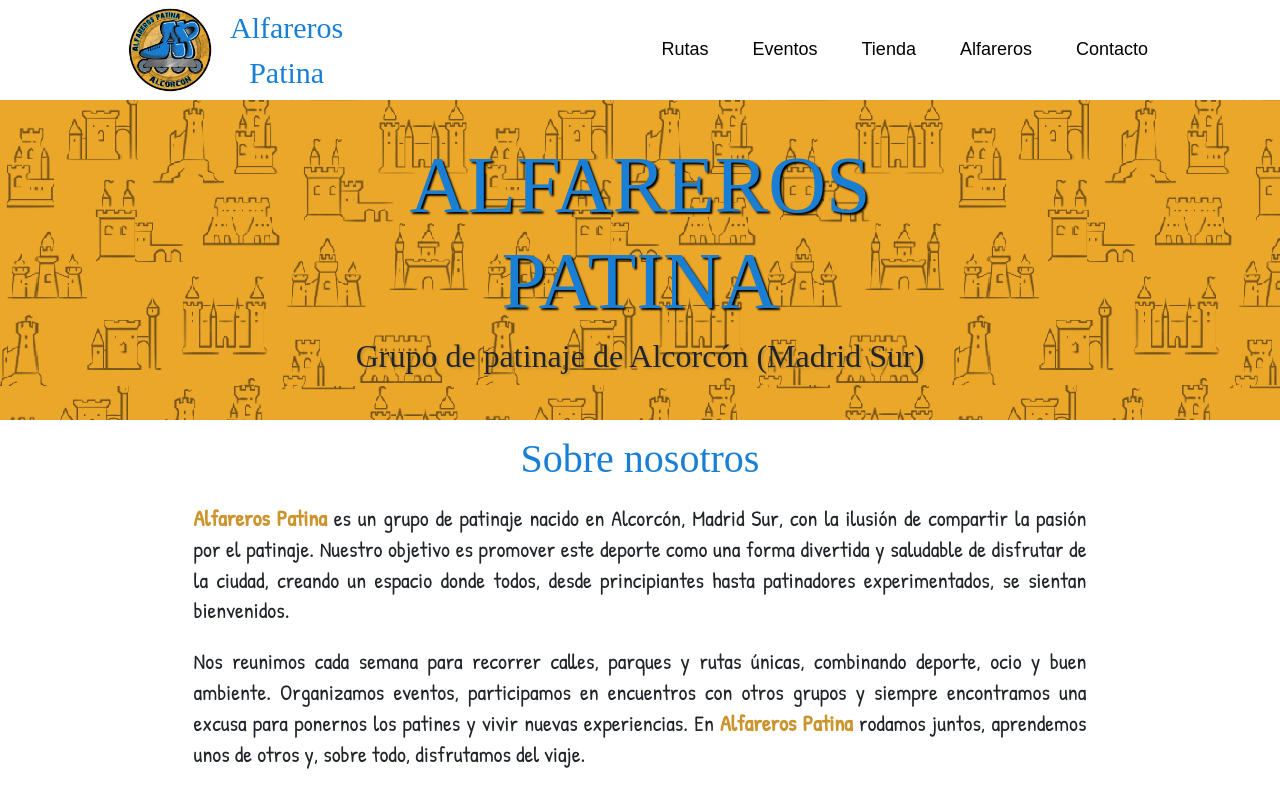
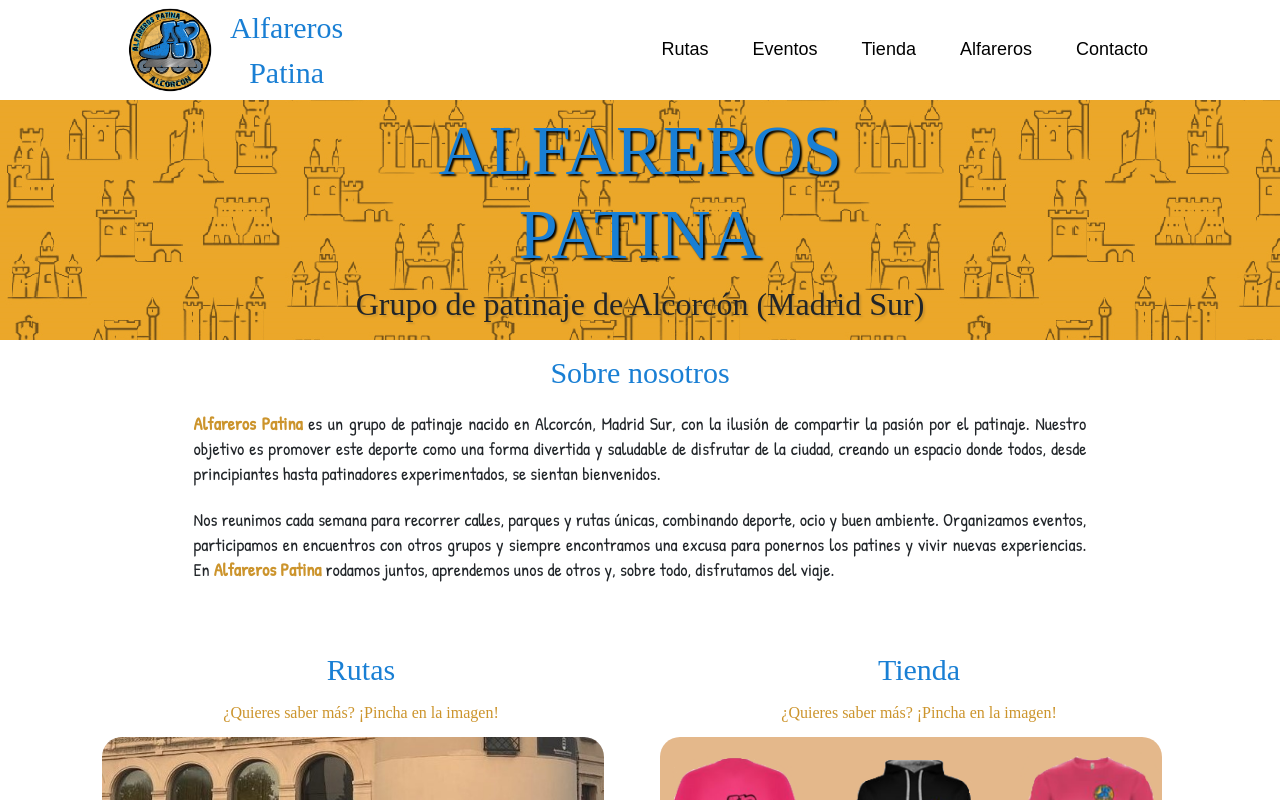
Before and after one commit to CHIPIXB/alfareros-patina, an Angular app: page / in a window 1280 px wide. Shown: the top 800 px of the page. Built offline with nearby package versions, Linux system fonts and the light colour scheme; a web font is replaced by a local one.

Commit message:
cambiado el tamaño del hero en todas las pages, me parecia demasiado grande

```diff
--- a/src/app/pages/alfareros/alfareros.css
+++ b/src/app/pages/alfareros/alfareros.css
@@ -8,7 +8,7 @@
 .fondo-hero {
     background-image: url(../../../assets/img/hero.png);
     width: 100%;
-    height: 40vh;
+    height: 30vh;
     position: relative;
 }
 
--- a/src/app/pages/contacto/contacto.css
+++ b/src/app/pages/contacto/contacto.css
@@ -8,7 +8,7 @@
 .fondo-hero {
     background-image: url(../../../assets/img/hero.png);
     width: 100%;
-    height: 40vh;
+    height: 30vh;
     position: relative;
 }
 
--- a/src/app/pages/eventos/eventos.css
+++ b/src/app/pages/eventos/eventos.css
@@ -8,7 +8,7 @@
 .fondo-hero {
     background-image: url(../../../assets/img/hero.png);
     width: 100%;
-    height: 40vh;
+    height: 30vh;
     position: relative;
 }
 
--- a/src/app/pages/home/home.css
+++ b/src/app/pages/home/home.css
@@ -23,7 +23,7 @@ strong.titulo {
 .fondo-hero {
     background-image: url(../../../assets/img/hero.png);
     width: 100%;
-    height: 40vh;
+    height: 30vh;
     position: relative;
 }
 
@@ -36,7 +36,7 @@ strong.titulo {
     font-family: var(--fuente-titulo-hero);
 
     h1{
-        font-size: 80px;
+        font-size: 70px;
         color:  var(--color-principal);
         text-shadow: 2px 2px 2px black;
     }
@@ -51,7 +51,7 @@ strong.titulo {
     h3{
         font-family: var(--fuente-titulo);
         margin: 15px;
-        font-size: 40px;
+        font-size: 30px;
         color:  var(--color-principal);
 
     }
@@ -66,7 +66,7 @@ strong.titulo {
 
         p{
             font-family: var(--fuente-texto);
-            font-size: 22px;
+            font-size: 18px;
         }
     }
 
--- a/src/app/pages/tienda/tienda.css
+++ b/src/app/pages/tienda/tienda.css
@@ -8,7 +8,7 @@
 .fondo-hero {
     background-image: url(../../../assets/img/hero.png);
     width: 100%;
-    height: 40vh;
+    height: 30vh;
     position: relative;
 }
 
```
